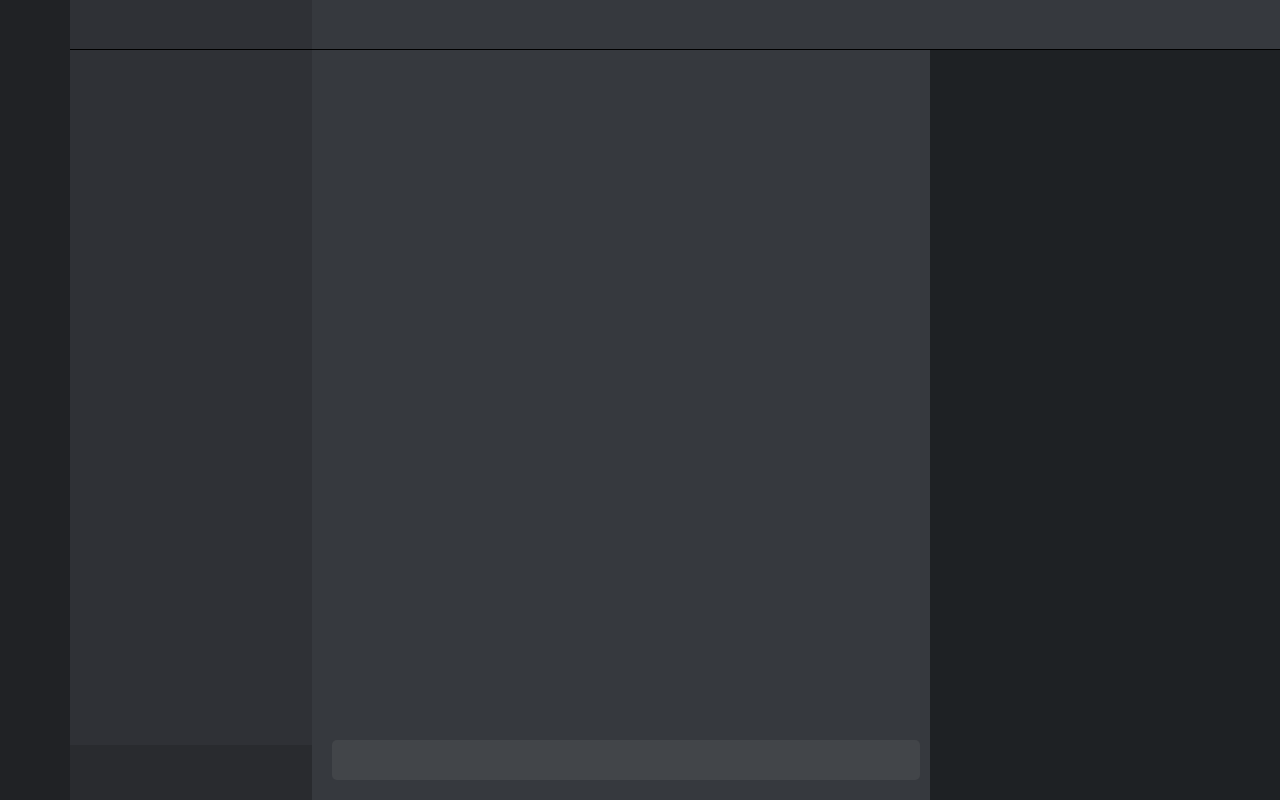
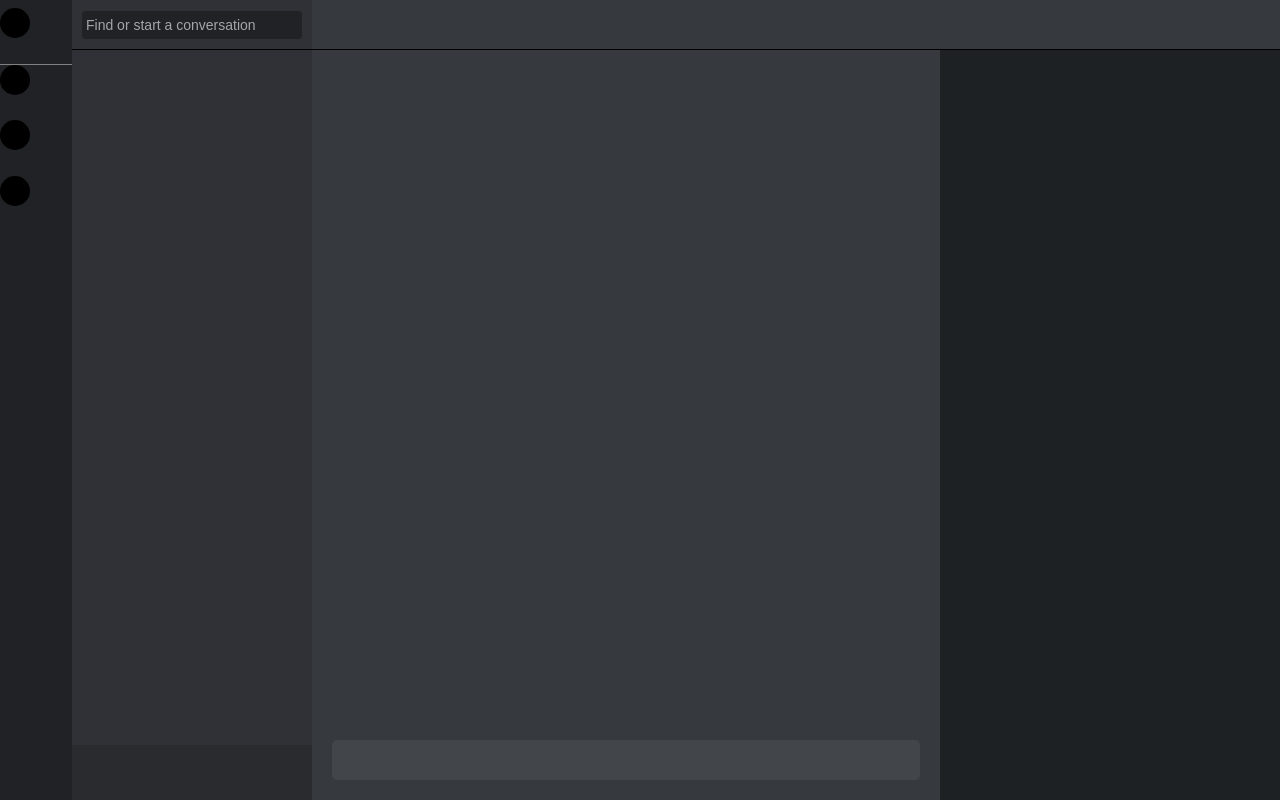
Before and after one commit to ClaudioMallea/Clon-discord, a plain HTML site: page index.html in a window 1280 px wide. Drawn offline with Linux system fonts and the light colour scheme.

Commit message:
adding circles

```diff
--- a/index.html
+++ b/index.html
@@ -9,9 +9,28 @@
 
 </head>
 <body >
-    <nav class="sideNav"></nav>
+    <nav class="sideNav">
+
+        <div class="groupButton">
+            <div class="circle"></div>
+        </div>
+        <div class="groupButton">
+            <div class="circle"></div>
+        </div>
+        <div class="groupButton">
+            <div class="circle"></div>
+        </div>
+        <div class="groupButton">
+            <div class="circle"></div>
+        </div>
+    </nav>
+
     <aside class="personSelector">
-        <nav></nav>
+        <nav>
+            <button class="findConversation" type="button">
+                Find or start a conversation
+            </button>
+        </nav>
         <footer></footer>
     </aside>
     <div class="mainSection">
--- a/styles.css
+++ b/styles.css
@@ -7,30 +7,65 @@
 body{
     white-space: nowrap;
     font-size: 0px;
-    background-color:blue;
+    background-color:black;
     width:100vw;
     height: 100vh;
 }
 
+.findConversation{
+    font-size:14px;
+    font-weight: 500;
+    padding: 1px 4px;
+    border:0px;
+    border-radius:4px;
+    background:#202225;
+    width:220px;
+    height: 28px;
+    color: #A3A6AA;
+    text-align: left;
+    line-height: 24px;
+    cursor:pointer;
+}
 
 .sideNav{
     display:inline-block;
     background: #202225;
     position:relative;
-    width:70px;
+    width:72px;
     height: 100%;
 
+}
+.groupButton{
+
+    width:72px;
+    height:48px;
+    margin-bottom:8px;
+}
+.groupButton:nth-child(1){
+    margin-top:8px;
+}
+.groupButton:nth-child(2){
+    border-top:1px solid gray;
+}
+.circle{
+    width:30px;
+    height:30px;
+    border-radius:180px;
+    background:black;
 }
 .personSelector{
     background: #2F3136;
     display:inline-block;
     position:relative;
-    width:242px;
+    width:240px;
     height: 100%;
     top:0;
 
 }
 .personSelector nav{
+    display:flex;
+    justify-content: center;
+    align-items: center;
     position:absolute;
     border-bottom: 1px solid black;
     width: 100%;
@@ -76,7 +111,7 @@ body{
 .mainSection aside{
     position:fixed;
     right:0;
-    width:350px;
+    width:340px;
     height: 100%;
     background:#1e2124;
     z-index:0;
```
